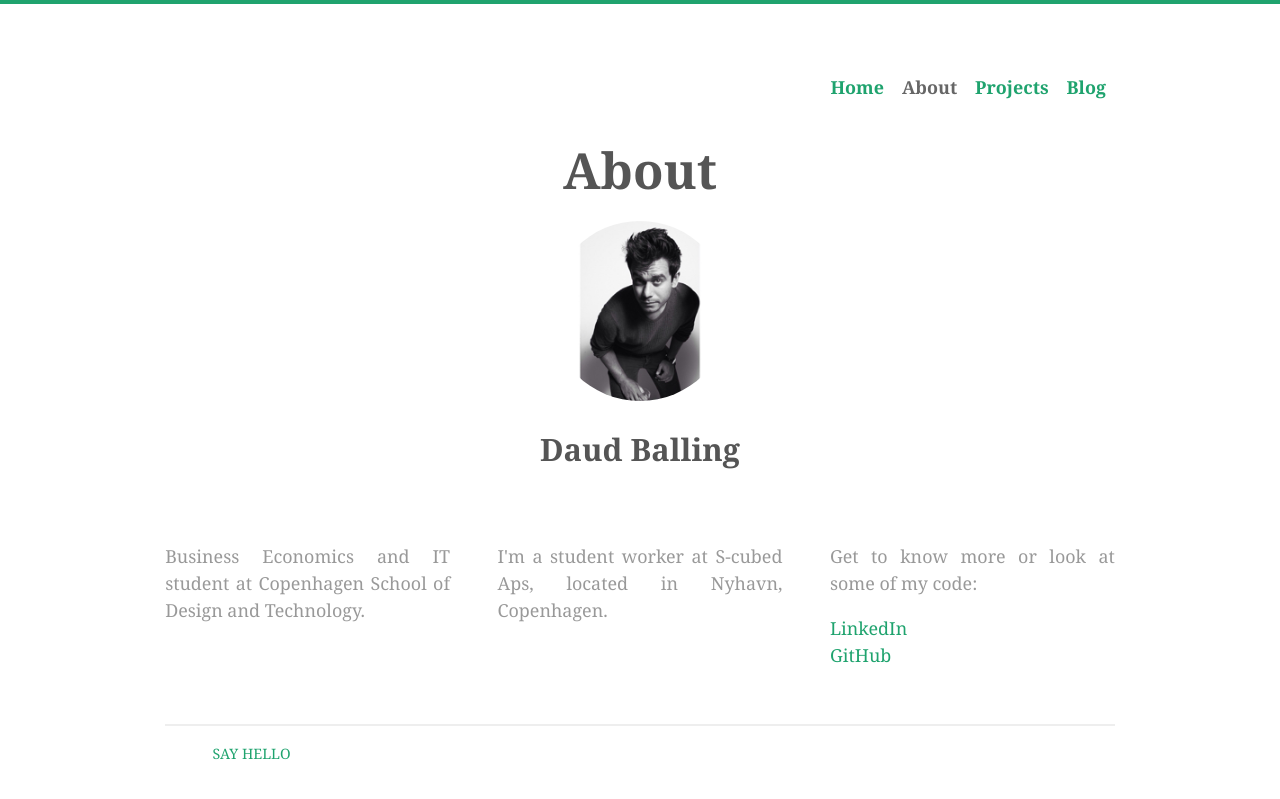
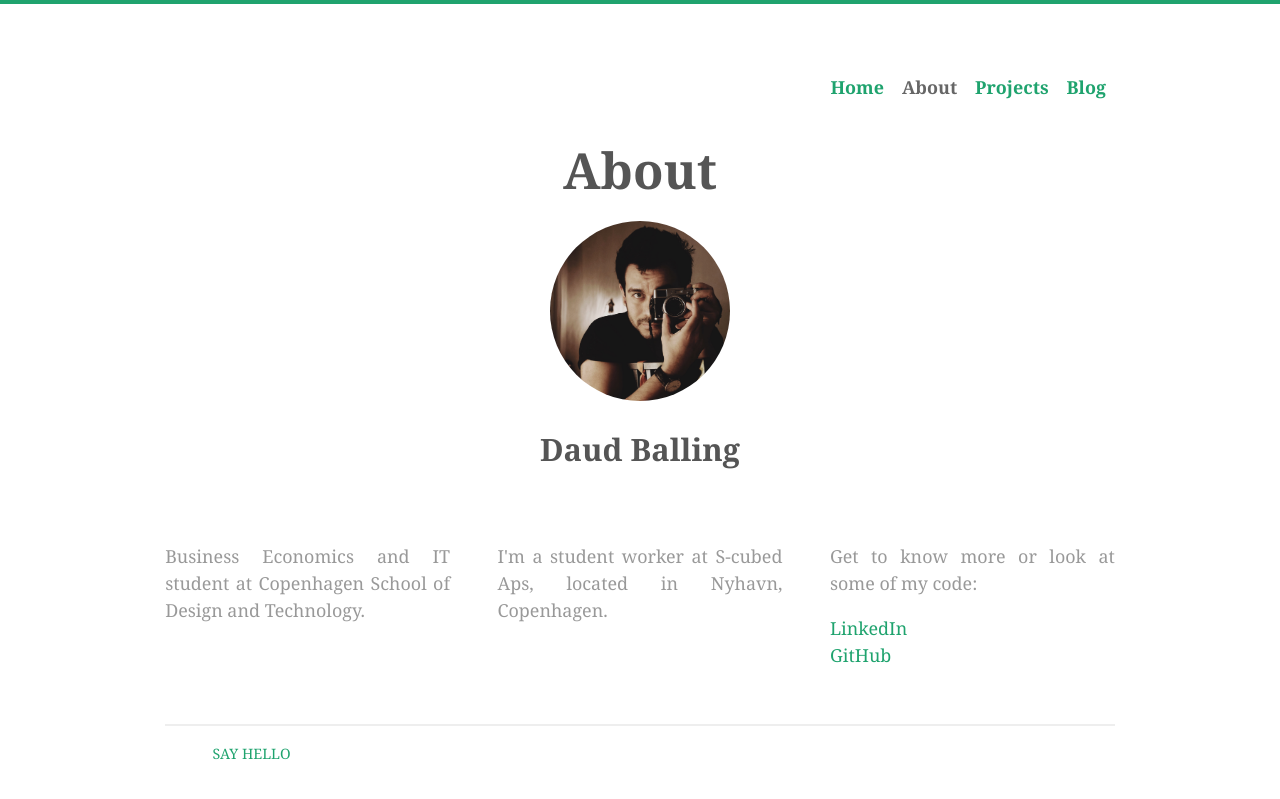
Before and after one commit to daudballing/daudballing.github.io, a Jekyll site: the page built from about/index.html, in a window 1280 px wide. Shown: the top 799 px of the page. Built offline with Jekyll 4.4.1, drawn with Linux system fonts in a browser that asks for light colours; Markdown is read by kramdown in place of the engine named in the settings.

Commit message:
Adding new avatar image on About page

```diff
--- a/css/main.css
+++ b/css/main.css
@@ -287,7 +287,7 @@ nav li a:hover {
   border-radius: 90px;
   -webkit-border-radius: 90px;
   -moz-border-radius: 90px;
-  background: url(/assets/images/portrait3.jpg) no-repeat;
+  background: url(/assets/images/x100t-portrait.jpeg) no-repeat;
   background-size: 180px 180px;
 }
 
--- a/index.html
+++ b/index.html
@@ -18,5 +18,8 @@ home: true
 			<p>If you ask Forbes I live in one of the <a href="http://www.forbes.com/pictures/mef45ejmi/02-denmark/">happiest</a> countries in the world.</p>
 			<p>A huge part of my life have been centered around music and playing musical instruments. Apparently that means my brain is capable of sophisticated <a href="http://www.policymic.com/articles/88357/science-shows-how-guitar-players-brains-are-actually-different-from-everybody-elses">things.</a></p>
 		</div>
+		<row class="row clearfix">
+		<<p></p>
+		</row>
 	</div>
 </div>
```
Also changed, not shown: Gemfile.lock, assets/images/x100t-portrait.jpeg (added).
